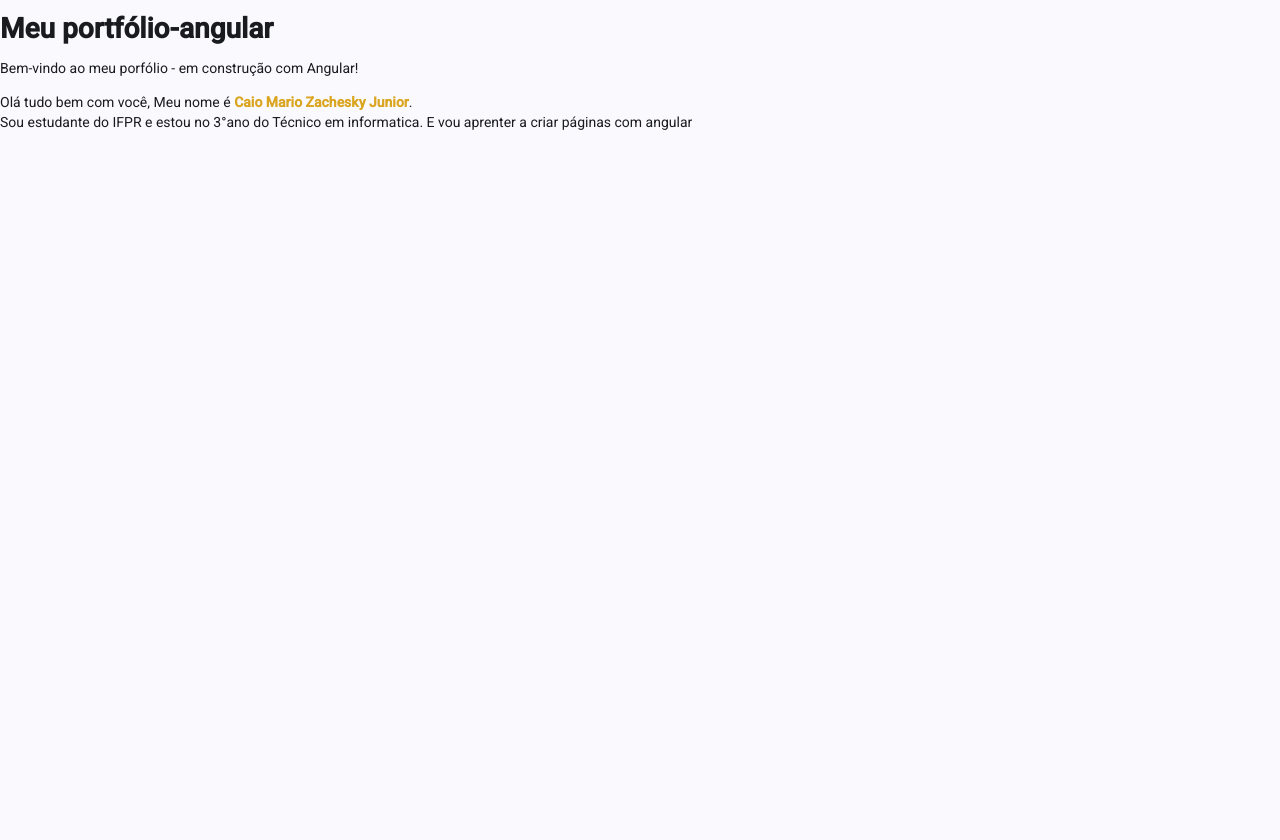
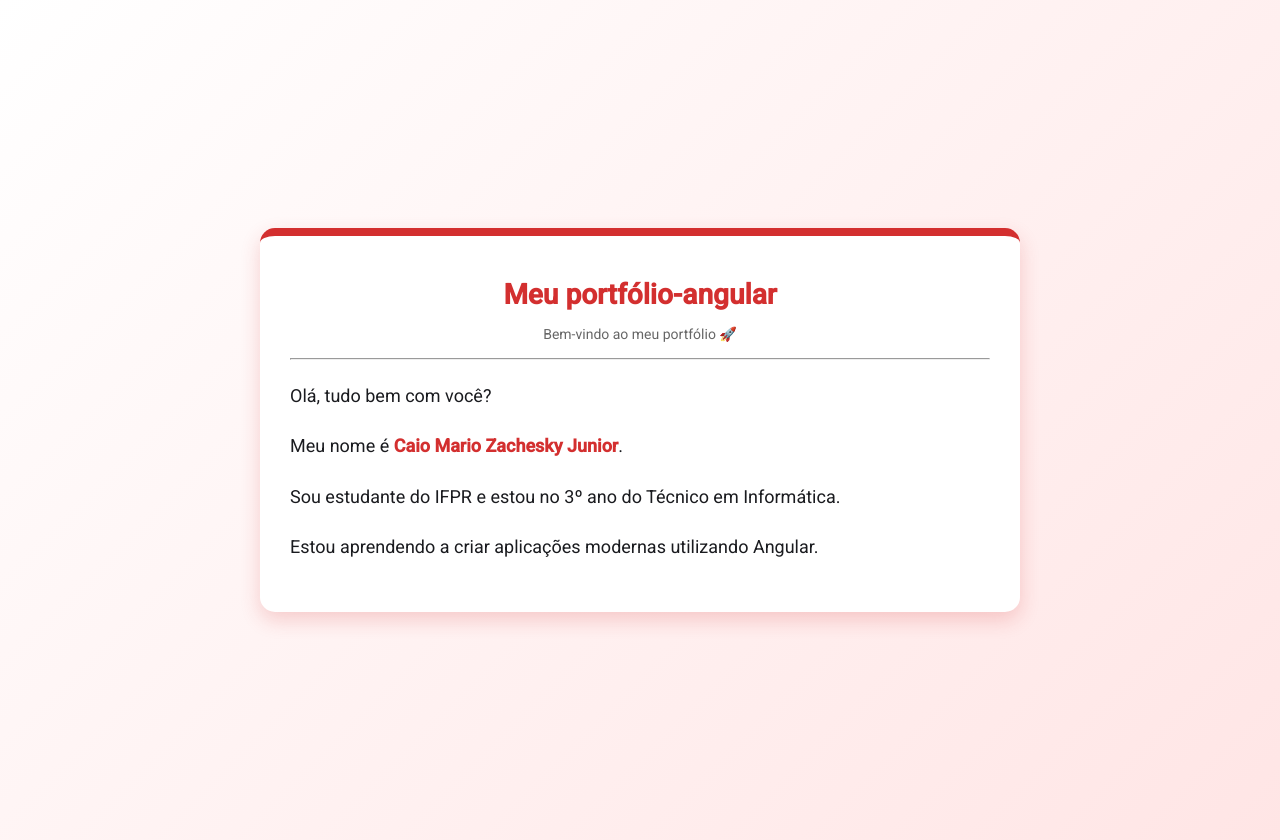
Before and after one commit to CaioZ-Stark/DWII_portfolio-angular, an Angular app in the folder portfolio-angular/: page / in a window 1280 px wide. Before the commit the page ends 819 px from the top, so only its background shows below. Built offline with nearby package versions, Linux system fonts and the light colour scheme.

Commit message:
Aula15: Configura ambiente para A

```diff
--- a/portfolio-angular/src/app/app.css
+++ b/portfolio-angular/src/app/app.css
@@ -0,0 +1,53 @@
+.container {
+  min-height: 100vh;
+  background: linear-gradient(135deg, #ffffff, #ffe5e5);
+  display: flex;
+  justify-content: center;
+  align-items: center;
+  padding: 20px;
+}
+
+.portfolio-card {
+  max-width: 700px;
+  width: 100%;
+  padding: 30px;
+  border-top: 8px solid #d32f2f;
+  border-radius: 15px;
+  background: white;
+  box-shadow: 0 8px 20px rgba(211, 47, 47, 0.2);
+}
+
+h1 {
+  color: #d32f2f;
+  text-align: center;
+}
+
+.subtitle {
+  text-align: center;
+  color: #666;
+}
+
+.content {
+  margin-top: 20px;
+  font-size: 18px;
+  line-height: 1.8;
+}
+
+.nome {
+  color: #d32f2f;
+  font-weight: bold;
+}
+
+button {
+  background: #d32f2f;
+  color: white;
+  border: none;
+  padding: 12px 24px;
+  border-radius: 8px;
+  cursor: pointer;
+  margin-top: 15px;
+}
+
+button:hover {
+  background: #b71c1c;
+}
--- a/portfolio-angular/src/app/app.html
+++ b/portfolio-angular/src/app/app.html
@@ -1,5 +1,32 @@
-<h1>
-  {{title()}}
-</h1>
-<p>Bem-vindo ao meu porfólio - em construção com Angular!</p>
-<p>Olá tudo bem com você, Meu nome é <b style="color: goldenrod;">Caio Mario Zachesky Junior</b>.<br> Sou estudante do IFPR e estou no 3°ano do Técnico em informatica. E vou aprenter a criar páginas com angular </p>
+<div class="container">
+  <div class="portfolio-card">
+
+    <h1>{{ title() }}</h1>
+
+    <p class="subtitle">
+      Bem-vindo ao meu portfólio 🚀
+    </p>
+
+    <hr>
+
+    <div class="content">
+      <p>Olá, tudo bem com você?</p>
+
+      <p>
+        Meu nome é
+        <span class="nome">Caio Mario Zachesky Junior</span>.
+      </p>
+
+      <p>
+        Sou estudante do IFPR e estou no 3º ano do Técnico em Informática.
+      </p>
+
+      <p>
+        Estou aprendendo a criar aplicações modernas utilizando Angular.
+      </p>
+
+
+    </div>
+
+  </div>
+</div>
```
